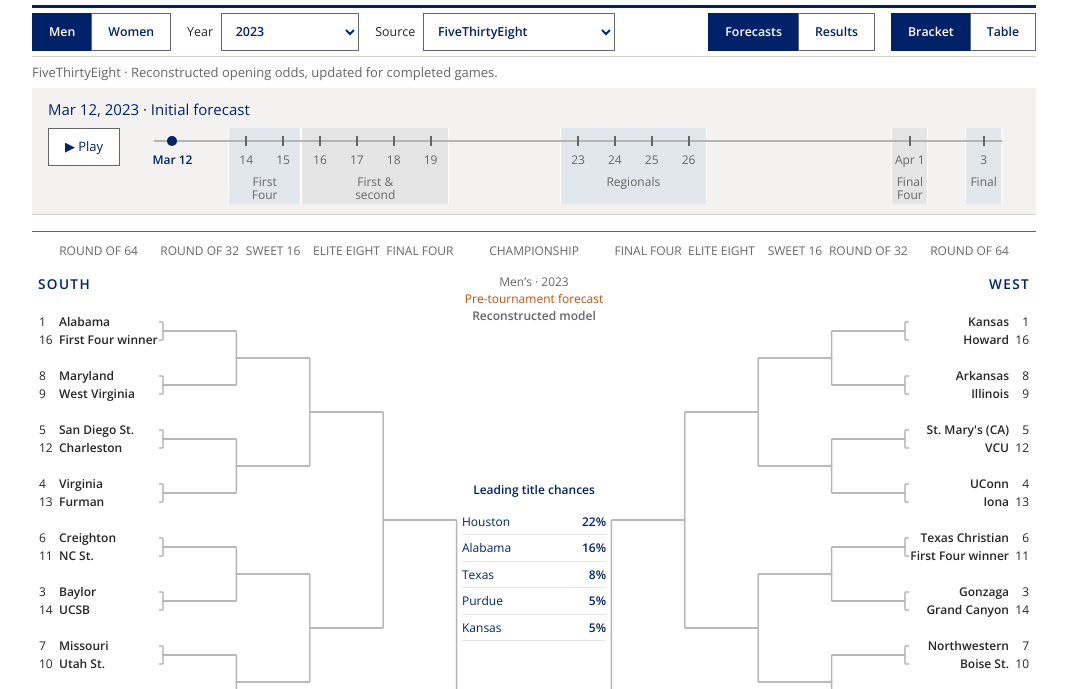
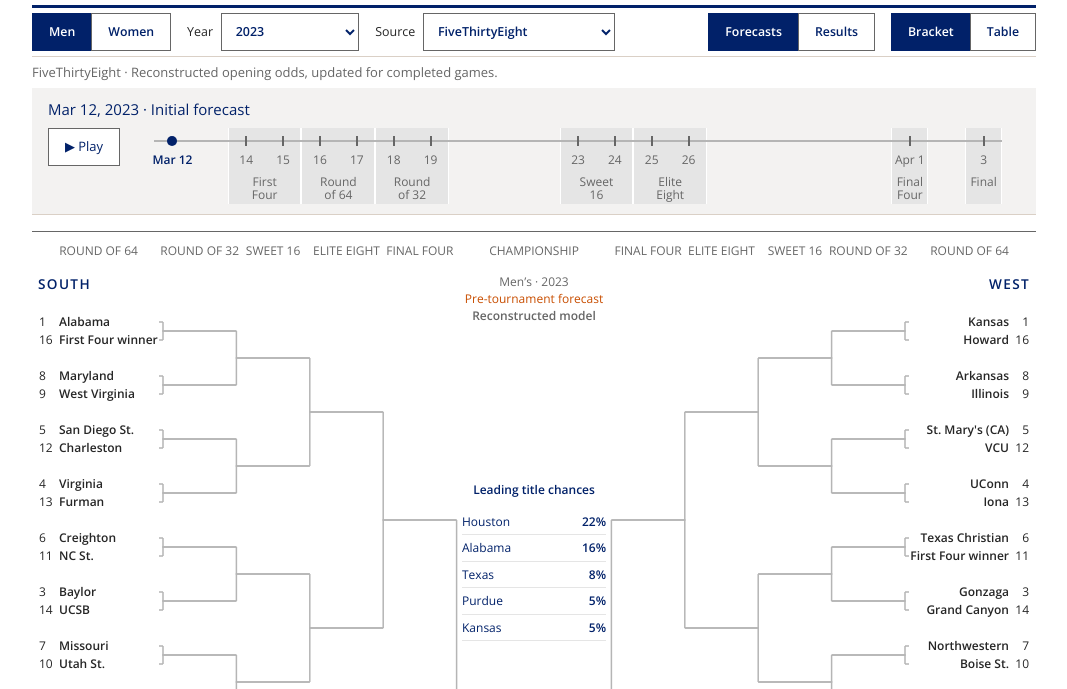
Before and after one commit to jordanmeyer/bab-example-madness, a website built with Vite: page app/index.html in a window 1280 px wide. Shown: the part 95-784 px from the top of the page, without its empty margins (106-1173 px from the left). Built offline with nearby package versions, Linux system fonts and the light colour scheme.

Commit message:
Split forecast timeline into individual round bands

```diff
--- a/app/main.js
+++ b/app/main.js
@@ -133,12 +133,11 @@ function render() {
     $('#snapshot').setAttribute('aria-valuenow', snapshotIndex);
     $('#snapshot').setAttribute('aria-valuetext', `${snapshotName()}. ${status.label}`);
     $('#snapshot').setAttribute('aria-disabled', data.forecasts.length<2);
-    const roundGroups = [{rounds:[0],label:'First Four'}, {rounds:[1,2],label:'First & second'}, {rounds:[3,4],label:'Regionals'}, {rounds:[5],label:'Final Four'}, {rounds:[6],label:'Final'}];
-    const bands = roundGroups.map(group => {
-      const days=data.games.filter(game=>group.rounds.includes(game.round)).map(game=>snapshotDay(new Date(game.date).toLocaleDateString('en-CA',{timeZone:'America/New_York'})));
+    const bands = ['First Four','Round of 64','Round of 32','Sweet 16','Elite Eight','Final Four','Final'].map((label, round) => {
+      const days=data.games.filter(game=>game.round === round).map(game=>snapshotDay(new Date(game.date).toLocaleDateString('en-CA',{timeZone:'America/New_York'})));
       if(!days.length) return '';
       const start=Math.max(firstDay,Math.min(...days)-.5), end=Math.min(lastDay,Math.max(...days)+.5);
-      return `<span class="round-band" style="left:${(start-firstDay)/(lastDay-firstDay)*100}%;width:${(end-start)/(lastDay-firstDay)*100}%" title="${group.label}"><span>${group.label}</span></span>`;
+      return `<span class="round-band" style="left:${(start-firstDay)/(lastDay-firstDay)*100}%;width:${(end-start)/(lastDay-firstDay)*100}%" title="${label}"><span>${label}</span></span>`;
     }).join('');
     $('#snapshot').innerHTML = `${bands}<span class="track-line"></span>${data.forecasts.map((snapshot,index)=>{
       const monthStart=index===0 || snapshot.date.slice(0,7)!==data.forecasts[index-1].date.slice(0,7);
--- a/app/style.css
+++ b/app/style.css
@@ -44,8 +44,7 @@ main { max-width: 1024px; margin: auto; padding: 0 10px; }
 .secondary { font-size: 13px; padding: .4rem; min-height: 38px; align-self: start; white-space: nowrap; }
 .snapshot-track { height: 76px; margin: 0 18px; position: relative; cursor: pointer; }
 .track-line { position: absolute; top: 12px; left: 0; right: 0; height: 2px; background: var(--duke-granite); }
-.round-band { position: absolute; top: 0; height: 76px; background: var(--duke-hatteras); border-inline: 1px solid white; pointer-events: none; }
-.round-band:nth-child(even) { background: var(--duke-limestone); }
+.round-band { position: absolute; top: 0; height: 76px; background: var(--duke-limestone); border-inline: 1px solid white; pointer-events: none; }
 .round-band span { position: absolute; top: 47px; left: 50%; transform: translateX(-50%); color: var(--duke-graphite); font-size: 12px; line-height: 1.1; text-align: center; }
 .date-tick { position: absolute; top: 8px; width: 42px; height: 38px; transform: translateX(-50%); text-align: center; color: var(--duke-graphite); font-size: 12px; }
 .date-tick::before { content: ''; display: block; width: 2px; height: 10px; margin: 0 auto 4px; background: var(--duke-graphite); }
```
